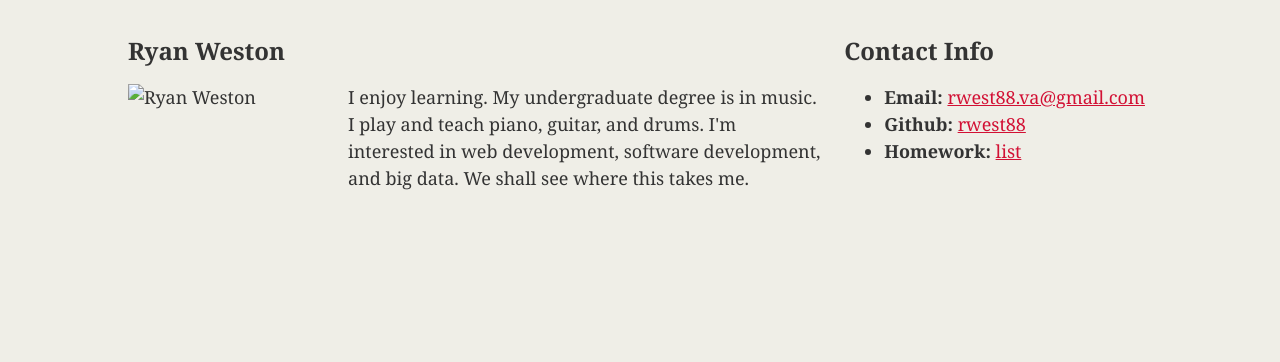
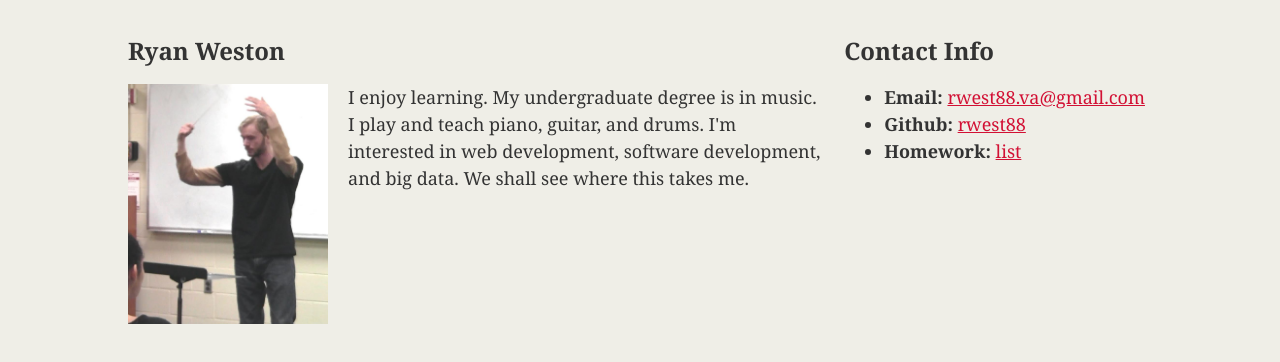
Before and after one commit to rwest88/rwest88.github.io, a plain HTML site: page index.html in a window 1280 px wide. Shown: the part 70-432 px from the top of the page. Drawn offline with Linux system fonts and the light colour scheme.

Commit message:
fixed picture (although not the best res)

```diff
--- a/index.html
+++ b/index.html
@@ -68,7 +68,7 @@
       <h2>Ryan Weston</h2>
 
       <!-- <img id="bio-image" src="https://placehold.it/200x200" alt="Ryan Weston"> -->
-      <img id="bio-image" src="conduct10.png.lnk" alt="Ryan Weston">
+      <img id="bio-image" src="conduct.png" alt="Ryan Weston">
 
       <p>I enjoy learning.  My undergraduate degree is in music.  I play and teach piano, guitar, and drums.  I'm interested in web development, software development, and big data.  We shall see where this takes me.</p>
     </section>
--- a/style.css
+++ b/style.css
@@ -81,7 +81,7 @@ h2 {
 #bio-image {
     float: left;
     width: 200px;
-    height: 200px;
+    height: 240px;
     margin-right: 20px;
 }
 
```
Also changed, not shown: conduct.png (added), 1 other file.
